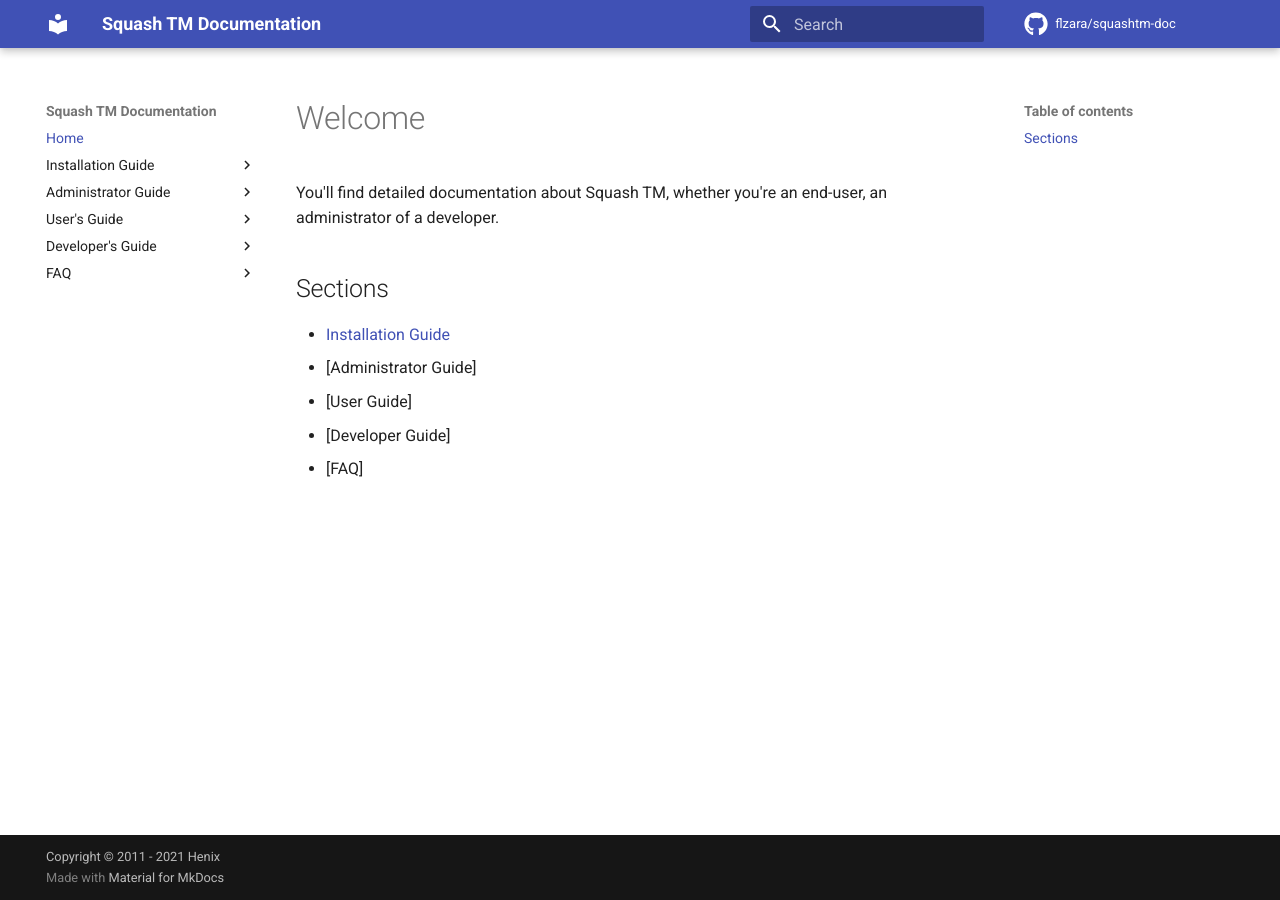
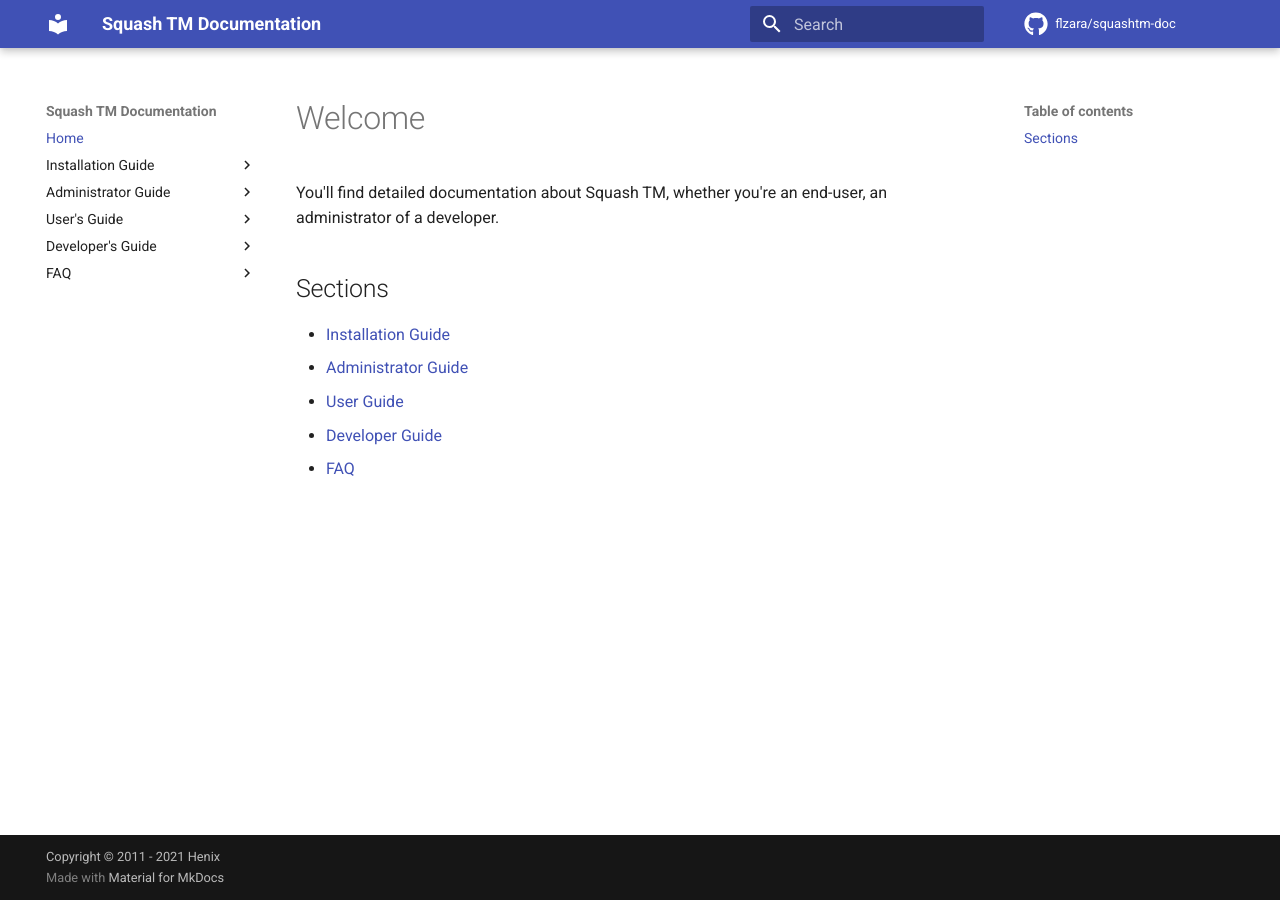
Before and after one commit to flzara/squashtm-doc-demo, an MkDocs documentation site: the page built from docs/index.md, in a window 1280 px wide. Built offline with MkDocs 1.6.1 and Material for MkDocs 9.7.7, drawn with Linux system fonts in a browser that asks for light colours; comment, search, counter and statistics services are not loaded; some of the changed lines change nothing that is shown.

Commit message:
fix links in landing page

```diff
--- a/docs/index.md
+++ b/docs/index.md
@@ -5,7 +5,7 @@
 ## Sections
 
 * [Installation Guide](installation/index.md)
-* [Administrator Guide]
-* [User Guide]
-* [Developer Guide]
-* [FAQ]
+* [Administrator Guide](administration/index.md)
+* [User Guide](user/index.md)
+* [Developer Guide](developer/index.md)
+* [FAQ](faq/faq-import-requirements.md)
```
